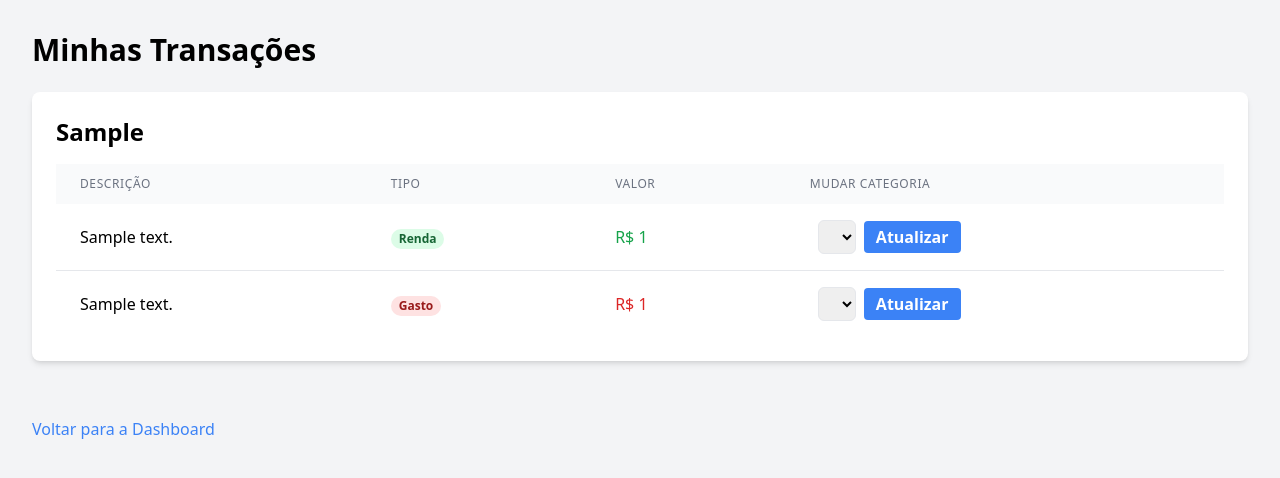
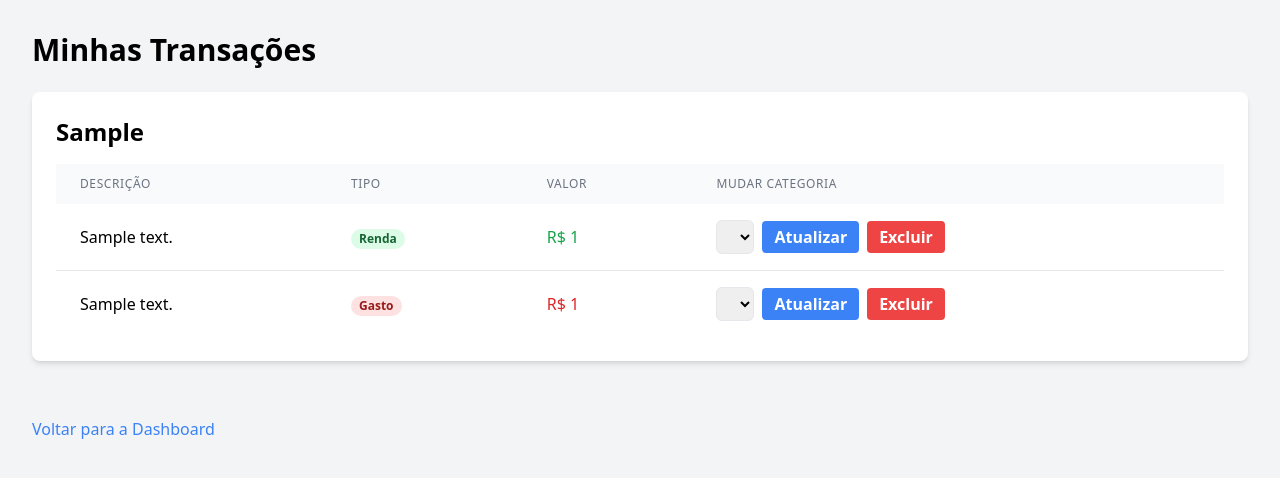
Before and after one commit to was-app/save-spark, a Django app: page /transactions/view-all/ in a window 1280 px wide. Shown: the top 478 px of the page. Run offline with Django 5.2, Linux system fonts and the light colour scheme; the first user in the database is signed in; tables that the repository leaves empty hold one stand-in row (Sample ...); lists and menus that the app fills with data are empty; some libraries are stand-ins or nearby versions.

Commit message:
add delete transation button

```diff
--- a/Transactions/templates/transactions/view_all.html
+++ b/Transactions/templates/transactions/view_all.html
@@ -40,7 +40,9 @@
                 </td>
 
                 <td class="px-6 py-4 whitespace-nowrap">
-                    <form method="POST" class="flex items-center space-x-2">
+                    <div class="flex items-center gap-2">
+                        <!-- Formulário de atualização -->
+                        <form method="POST" class="flex items-center gap-2">
                             {% csrf_token %}
                             <input type="hidden" name="transaction_id" value="{{ t.id }}">
                             <input type="hidden" name="transaction_type" value="{{ t.type }}">
@@ -53,11 +55,44 @@
                                 {% endfor %}
                             </select>
 
-                        <button type="submit" class="bg-blue-500 hover:bg-blue-700 text-white font-bold py-1 px-3 rounded">
+                            <button type="submit" name="action" value="update"
+                                    class="bg-blue-500 hover:bg-blue-700 text-white font-bold py-1 px-3 rounded">
                                 Atualizar
                             </button>
+
+
+                        <!-- Botão de exclusão -->
+                            <button type="button"
+                                    onclick="document.getElementById('confirm-modal-{{ t.id }}').showModal()"
+                                    class="bg-red-500 hover:bg-red-700 text-white font-bold py-1 px-3 rounded">
+                                Excluir
+                            </button>
                         </form>
+                    </div>
                 </td>
+
+                <!-- Modal de Exclusãp -->
+                <dialog id="confirm-modal-{{ t.id }}" class="rounded-lg p-6 shadow-lg w-80">
+                    <h3 class="text-lg font-semibold mb-4">Confirmar exclusão</h3>
+                    <p class="mb-4 text-gray-600">Tem certeza que deseja excluir esta transação?</p>
+
+                    <div class="flex justify-end gap-3">
+                        <form method="dialog">
+                            <button class="px-4 py-2 bg-gray-300 hover:bg-gray-400 rounded">Cancelar</button>
+                        </form>
+
+                        <form method="POST">
+                            {% csrf_token %}
+                            <input type="hidden" name="transaction_id" value="{{ t.id }}">
+                            <button type="submit" name="action" value="delete"
+                                    class="px-4 py-2 bg-red-500 hover:bg-red-700 text-white rounded">
+                                Excluir
+                            </button>
+                        </form>
+                    </div>
+                </dialog>
+
+
             </tr>
             {% endfor %}
         </tbody>
```
Also changed, not shown: other parts of Transactions/templates/transactions/view_all.html (+1 -1 lines). Lines whose indentation alone changed are shown as unchanged.
